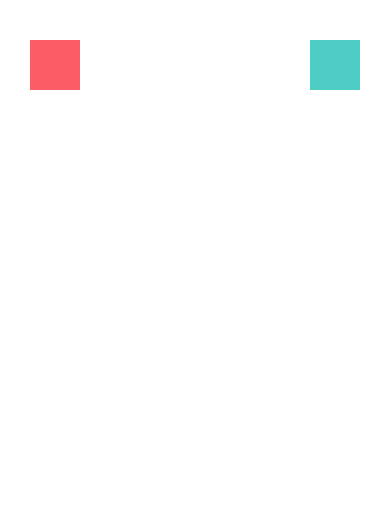
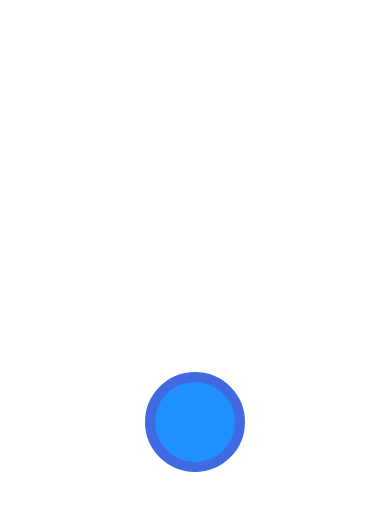
Before and after one commit to ihab-sensei/DoneWithIt_ReactNative, a React Native app: screen / in a window 390 px wide. Shown: the top 510 px of the page. Built offline with nearby package versions, Linux system fonts and the light colour scheme.

Commit message:
style borders

```diff
--- a/App.js
+++ b/App.js
@@ -1,6 +1,27 @@
 import React from "react";
+import { View } from "react-native";
 import ViewImageScreen from "./app/screens/ViewImageScreen";
 
 export default function App() {
-  return <ViewImageScreen />;
+  return (
+    <View
+      style={{
+        backgroundColor: "#fff",
+        flex: 1,
+        justifyContent: "center",
+        alignItems: "center",
+      }}
+    >
+      <View
+        style={{
+          width: 100,
+          height: 100,
+          backgroundColor: "dodgerblue",
+          borderWidth: 10,
+          borderColor: "royalblue",
+          borderRadius: 50,
+        }}
+      ></View>
+    </View>
+  );
 }
```
